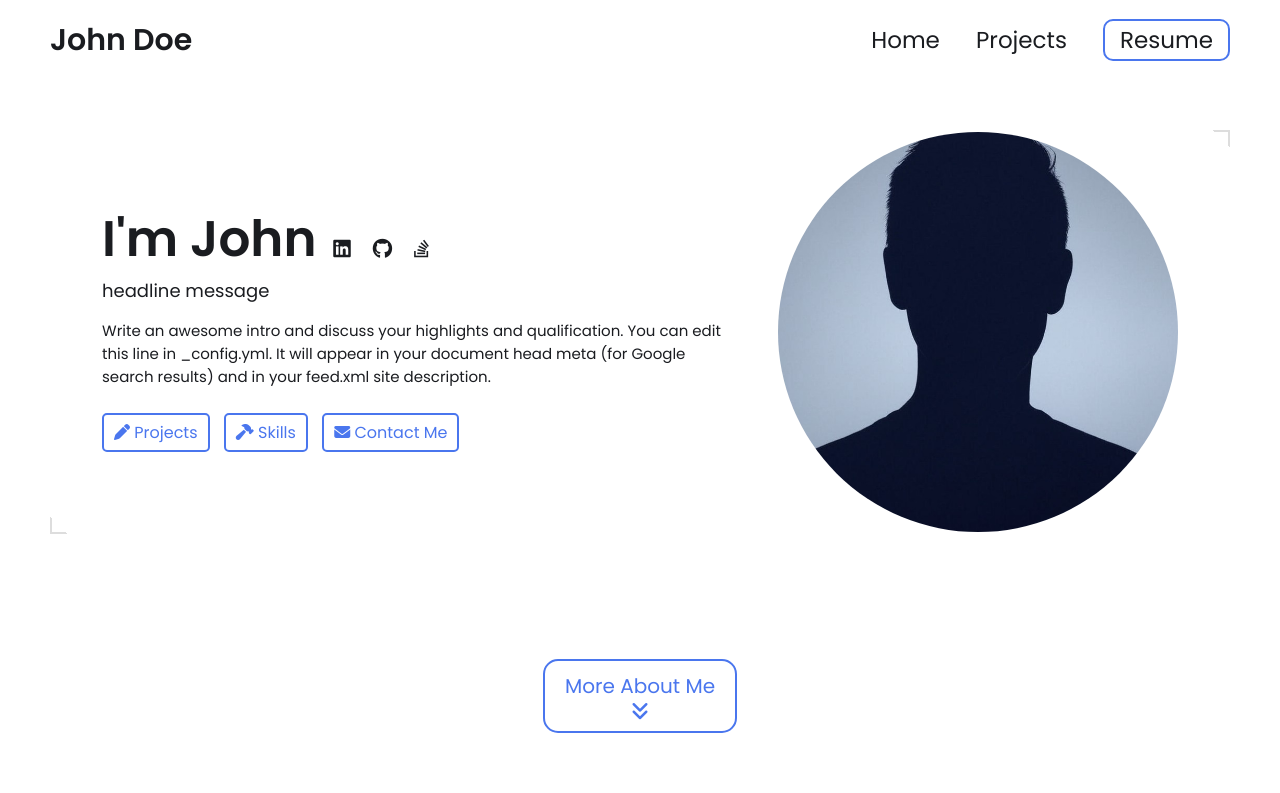
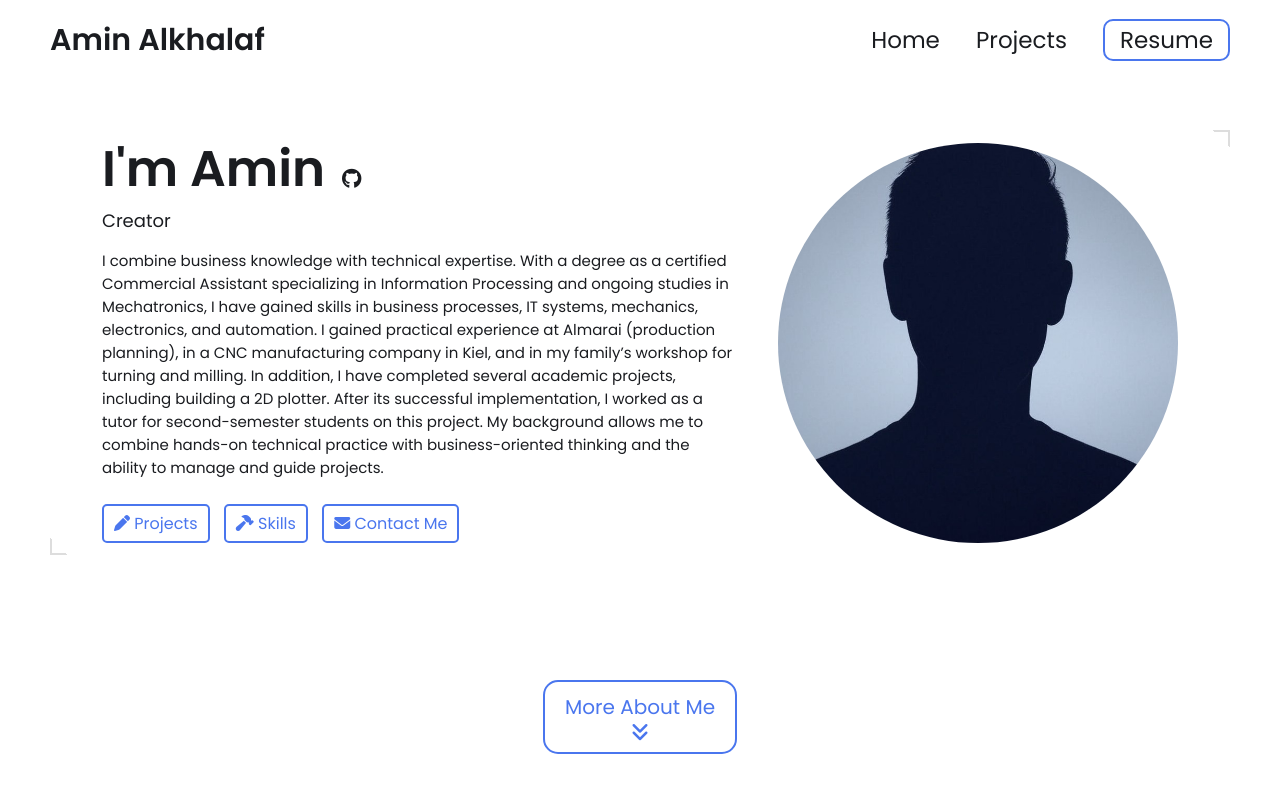
Before and after one commit to Amin-Alkhalaf/Amin-Alkhalaf.github.io, a Jekyll site: the page built from index.html, in a window 1280 px wide and 900 px high. Shown: the top 793 px of the window. Built offline with Jekyll 4.4.1, drawn with Linux system fonts in a browser that asks for light colours; some of the changed text lies outside the part shown.

Commit message:
Update _config.yml

```diff
--- a/_config.yml
+++ b/_config.yml
@@ -7,17 +7,20 @@
 
 # Main Page Setup
 
-title: John Doe's Portfolio # This is what shows up in the tab of the browser
+title: Amin Alkhalaf's Portfolio # This is what shows up in the tab of the browser
 
 
 
 # Hero Section
-name: John Doe
-headline: headline message
+name: Amin Alkhalaf
+headline: Creator
 description: >- # dont remove this line. this will ignore all new lines until the next section
-  Write an awesome intro and discuss your highlights and qualification. You can edit this
-  line in _config.yml. It will appear in your document head meta (for
-  Google search results) and in your feed.xml site description.
+  I combine business knowledge with technical expertise. With a degree as a certified Commercial Assistant specializing
+  in Information Processing and ongoing studies in Mechatronics, I have gained skills in business processes, IT systems, mechanics, electronics, and automation.
+  I gained practical experience at Almarai (production planning), in a CNC manufacturing company in Kiel, and in my family’s workshop for turning and milling.
+  In addition, I have completed several academic projects, including building a 2D plotter.
+  After its successful implementation, I worked as a tutor for second-semester students on this project.
+  My background allows me to combine hands-on technical practice with business-oriented thinking and the ability to manage and guide projects.
 
 # Place your profile image in /assets/images/profile-image/folder and edit the file name
 profile_image: ./assets/images/profile-image/avatar.jpeg
@@ -31,9 +34,9 @@ resume-url: https://drive.google.com/file/d/13Z3duVzh-gguPU5r03oJVEE6rV9rd3DS/vi
 # Set up external links - this will show up as small icons next to your name.
 
 external-links:    # input only your own url slug. The icons with missing entries will not appear.
-  linkedin: test    # https://www.linkedin.com/in/{your url slug}
-  github: leea12    # https://github.com/{your url slug}
-  stackoverflow: test      # https://stackoverflow.com/users/{your url slug}
+  linkedin:     # https://www.linkedin.com/in/{your url slug}
+  github: Amin-Alkhalaf    # https://github.com/{your url slug}
+  stackoverflow:       # https://stackoverflow.com/users/{your url slug}
   medium:            # https://medium.com/@{your url slug}
   x-twitter:   # https://x.com/{your url slug}
   threads:            # https://threads.net/@{your url slug}
@@ -47,44 +50,34 @@ external-links:    # input only your own url slug. The icons with missing entrie
 skills:
   - category: 3D Modeling
     tools:
-    - Onshape
-    - Solidworks
-    - Creo
-    - Fusion 360 (Autodesk)
-    - Blender (for complex shapes or animations)
-    - Siemens NX
-    - Inventor (Autodesk)
-    - CATIA (Dassault Systèmes)
+      - Solidworks
+      - Siemens NX (basic)
+      - CATIA (basic)
+
   - category: Prototyping
     tools:
-    - SLA
-    - CNC
-    - FDM
-    - SLS
-    - DMLS
-    - PolyJet Printing
-    - Vacuum Casting
-    - Laser Cutting
-    - Water Jet Cutting
-    - Arduino / Raspberry Pi
-    - Breadboarding for circuit testing
+      - CNC (lathe, milling)
+      - FDM 3D Printing
+      - SLA (basic, academic use)
+      - Laser Cutting (basic, academic use)
+      - Arduino / Raspberry Pi / Atmiga8
+      - Breadboarding for circuit testing
+
   - category: Design Standards / Practices
     tools:
-    - GD&T ASME Y14
-    - ISO fits and tolerances
-    - PLM (PTC Windchill / Arena)
+      - GD&T ASME Y14 (basics)
+      - ISO fits and tolerances
+
   - category: PCB Design
     tools:
-    - Altium Designer
-    - Altium
-    - Eagle
-    - KiCad
+      - KiCad
+      - Eagle (basic)
+
   - category: Problem Solving / Risk Management
     tools:
-    - Root Cause Analysis (e.g., 5 Whys, Fishbone Diagram)
-    - DFMEA / PFMEA
-    - Six Sigma methodologies
-    - Shain Red-X
+      - Root Cause Analysis (5 Whys, Fishbone Diagram)
+      - DFMEA (basic, academic projects)
+
 
 
 # Contact Form Setup. Setup an account and copy over the key. When someone fills out the form, it will be received in your email.
```
